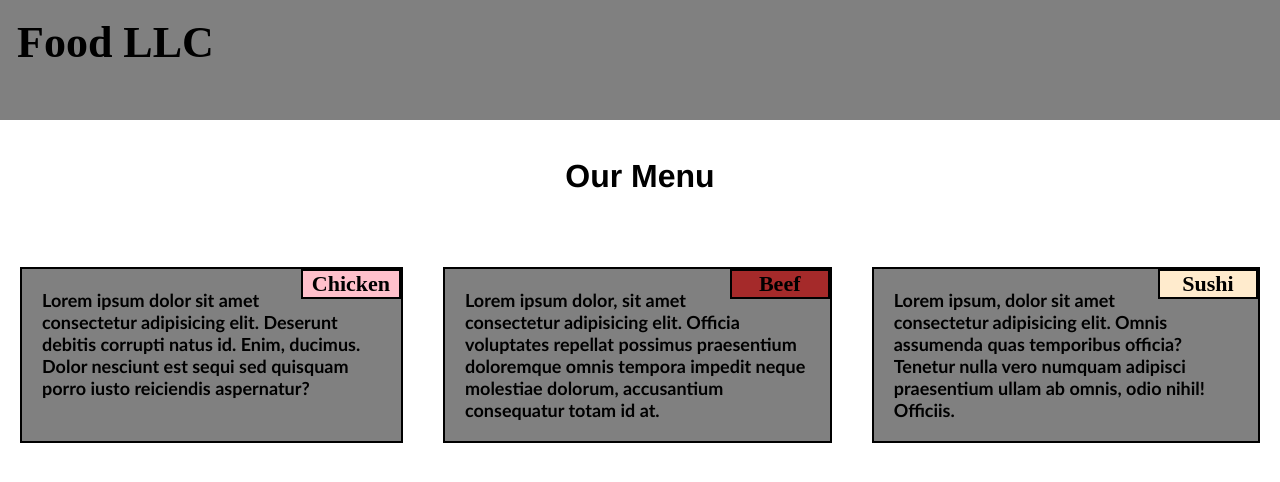
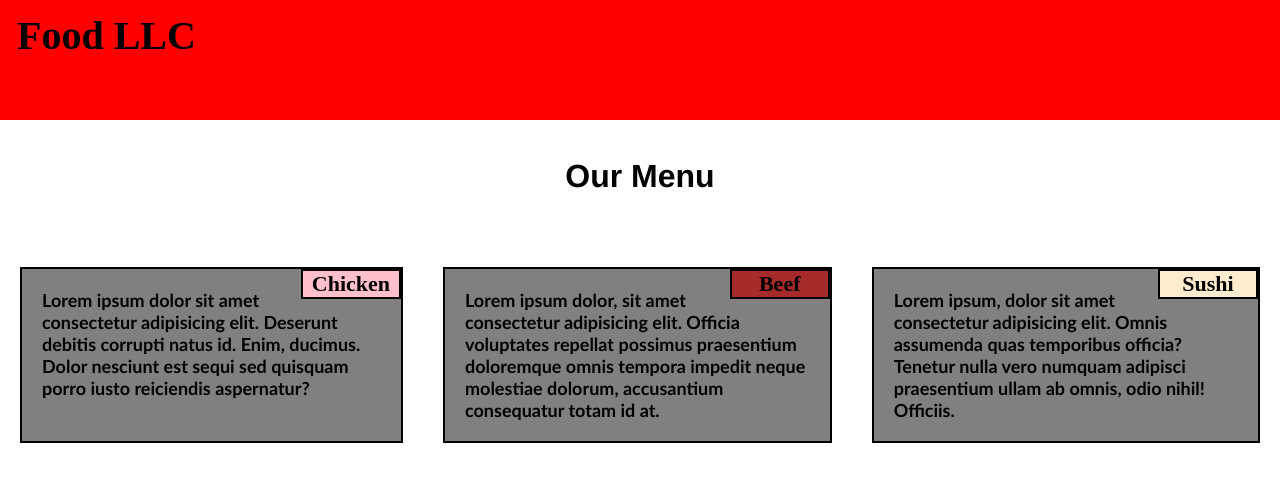
Before and after one commit to tejveer2125/Module3-solution, a plain HTML site: page index.html in a window 1280 px wide. Drawn offline with Linux system fonts and the light colour scheme.

Commit message:
Update style.css

```diff
--- a/CSS/style.css
+++ b/CSS/style.css
@@ -4,15 +4,15 @@
   box-sizing: border-box;
 }
 .navbar{
-  border: 2px solid grey;
+  border: 2px solid red;
   width: 100%;
   height: 15vh;
-  background-color: grey;
+  background-color: red;
 }
 .head{
-  font-size: 44px;
-  font-weight: 600;
-  margin-top: 15px;
+  font-size: 40px;
+  font-weight: 700;
+  margin-top: 10px;
   margin-left: 15px;
 }
 #heading {
```
